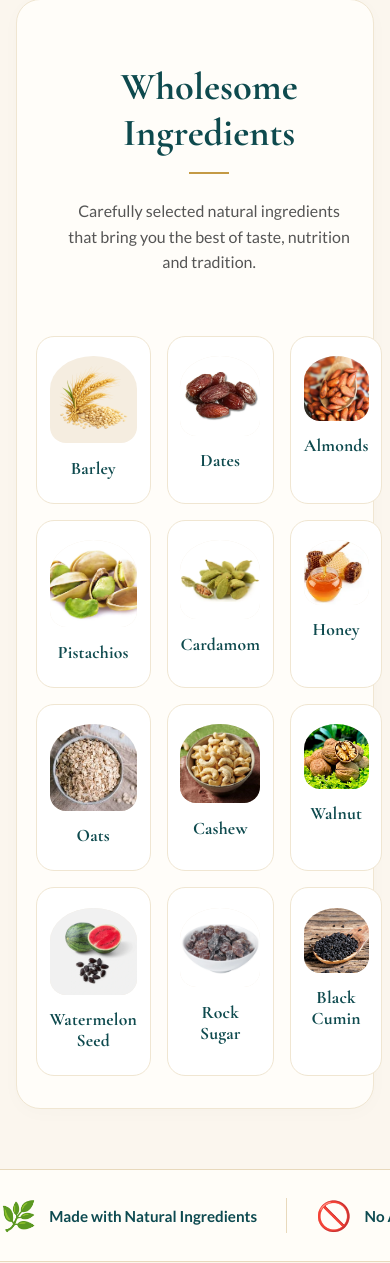
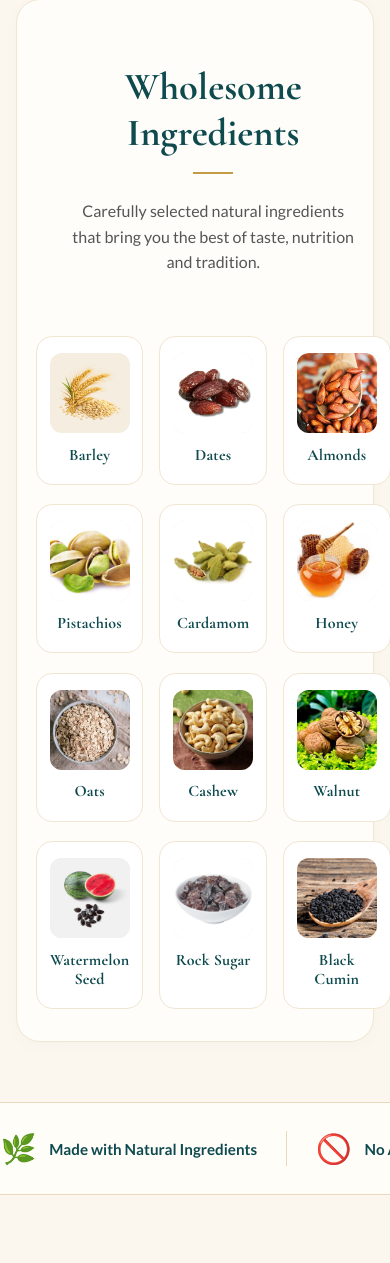
Before and after one commit to mynexasolutions-spec/talbeena, a Flask app: page / in a window 390 px wide. Shown: the part 4350-5613 px from the top of the page. Run offline with Flask 3, Linux system fonts and the light colour scheme; some libraries are stand-ins or nearby versions.

Commit message:
Fix mobile navbar layout and ingredients grid alignment
Mobile Navbar:
- Change navbar to flexbox display on mobile for proper ordering
- Layout is now: hamburger (left), logo (center-left), search (right)
- Adjust padding and sizing for better mobile appearance
- Hide nav-links and nav-right, show only essential elements

Mobile Ingredients:
- Fix grid alignment with explicit repeat(4, auto) for rows
- Ensure consistent card height and image sizing (80px x 80px)
- Add proper flexbox alignment for card contents
- Fix text alignment and sizing for better symmetry
- Improve spacing and border-radius for mobile view

Co-Authored-By: Claude Haiku 4.5 <noreply@anthropic.com>

```diff
--- a/templates/index.html
+++ b/templates/index.html
@@ -1475,18 +1475,42 @@
 
     .ingredients-right {
       grid-template-columns: repeat(3, 1fr);
-      grid-template-rows: auto auto auto auto;
-      gap: 1rem;
+      grid-template-rows: repeat(4, auto);
+      gap: 1.2rem 1rem;
+      max-width: 100%;
     }
 
     .ingredient-card {
-      padding: 1.2rem 0.8rem 1.5rem;
-      gap: 0.9rem;
-      border-radius: 18px;
+      padding: 1rem 0.8rem 1.2rem;
+      gap: 0.8rem;
+      border-radius: 16px;
+      display: flex;
+      flex-direction: column;
+      align-items: center;
+      justify-content: flex-start;
+    }
+
+    .ingredient-img-wrapper {
+      width: 80px;
+      height: 80px;
+      border-radius: 12px;
+      overflow: hidden;
+      display: flex;
+      align-items: center;
+      justify-content: center;
+      flex-shrink: 0;
+    }
+
+    .ingredient-img-wrapper img {
+      width: 100%;
+      height: 100%;
+      object-fit: cover;
     }
 
     .ingredient-card h4 {
-      font-size: 1.1rem;
+      font-size: 1rem;
+      line-height: 1.2;
+      text-align: center;
     }
   }
 
```
Also changed, not shown: templates/user_base.html (+27 -11 lines).
